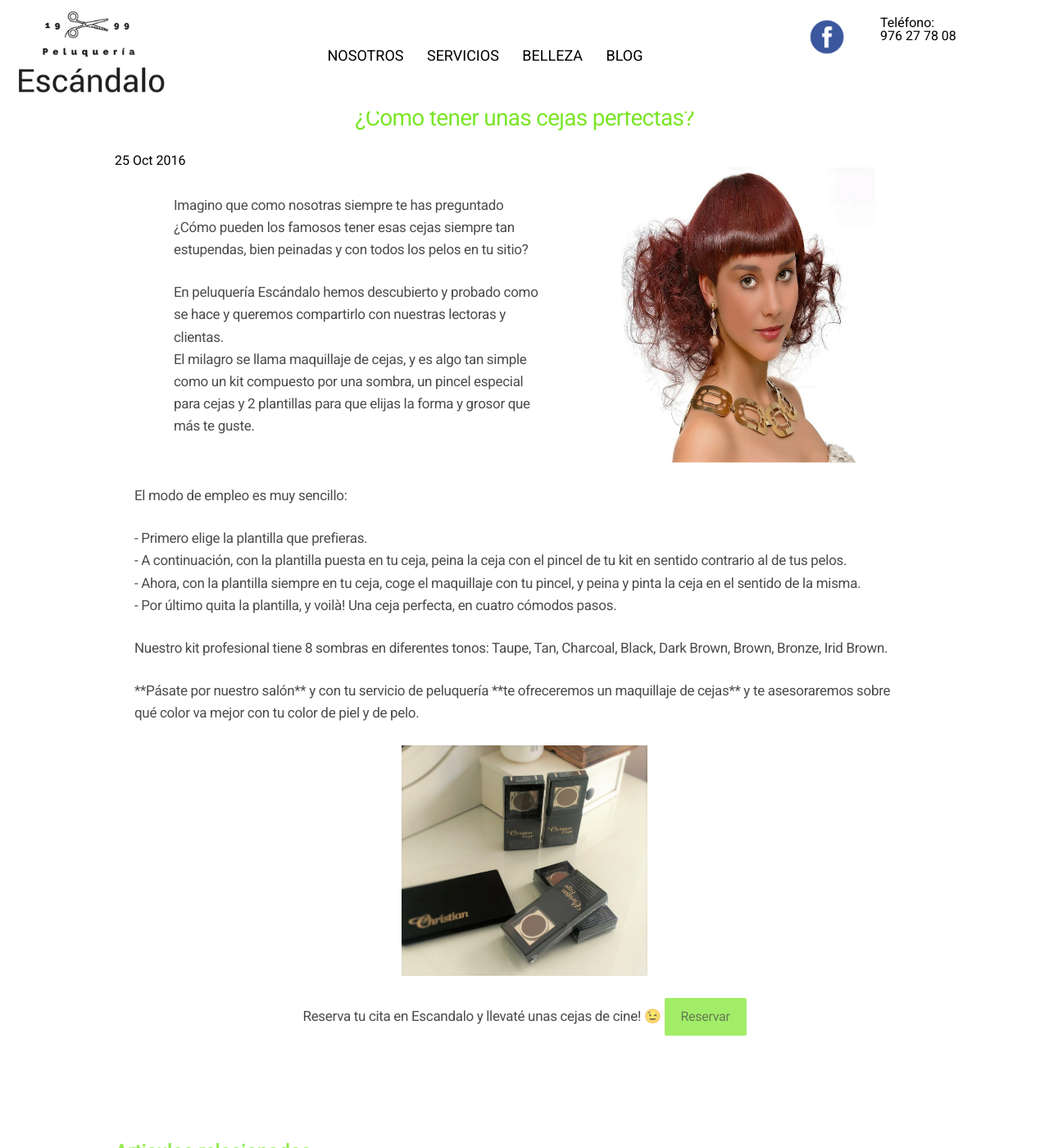
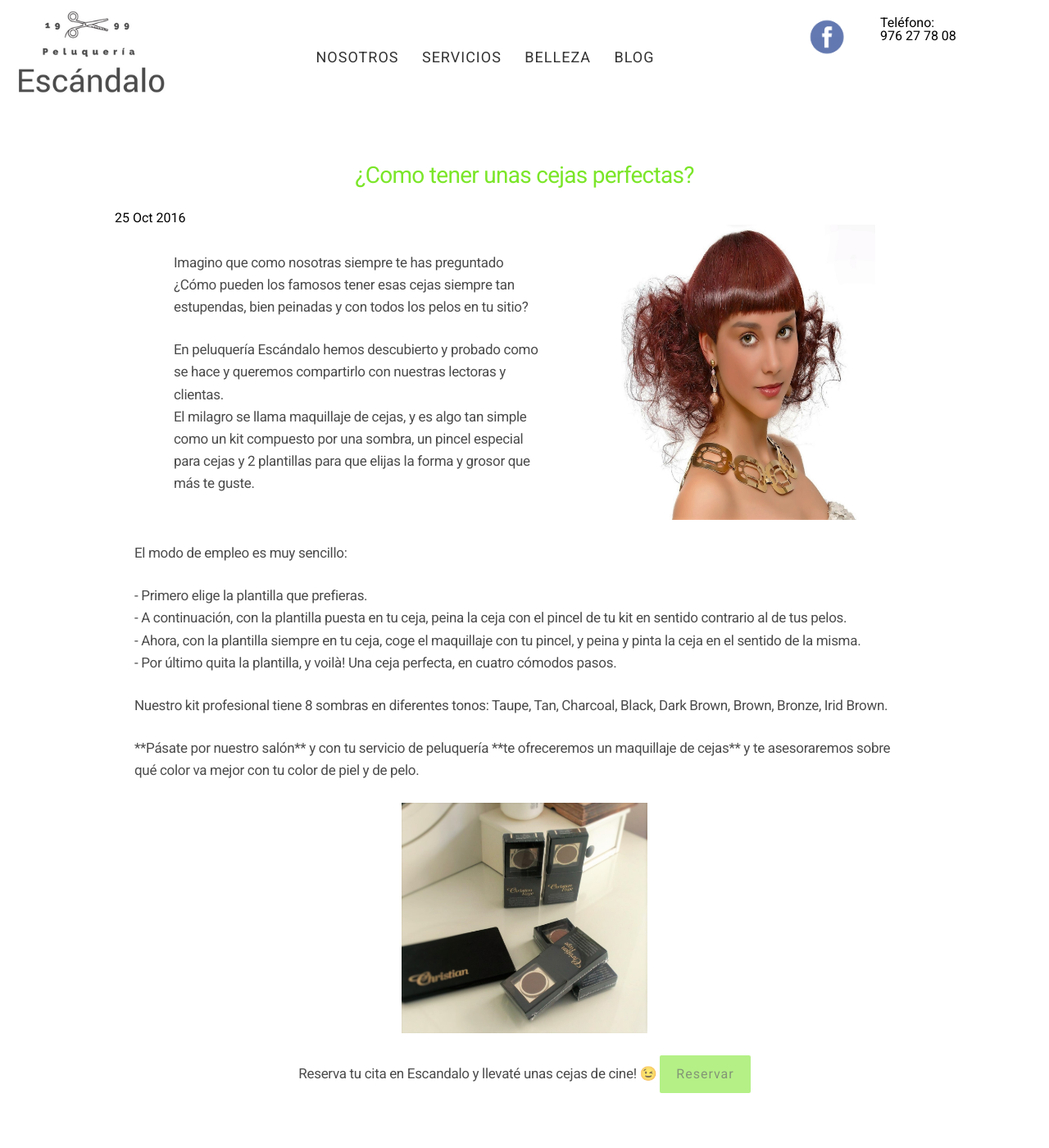
Before and after one commit to peluqueriaescandalo/peluqueriaescandalo.github.io, a Jekyll site: the page built from _posts/2016-10-25-como-tener-unas-cejas-perfectas.md, in a window 1280 px wide and 1400 px high. Shown: the whole window at 82% size. Built offline with Jekyll 4.4.1, drawn with Linux system fonts in a browser that asks for light colours.

Commit message:
updated images

```diff
--- a/_includes/footer.html
+++ b/_includes/footer.html
@@ -3,6 +3,6 @@
     <iframe src="https://www.google.com/maps/embed?pb=!1m18!1m12!1m3!1d2982.106749208902!2d-0.8865970845666054!3d41.6318239792425!2m3!1f0!2f0!3f0!3m2!1i1024!2i768!4f13.1!3m3!1m2!1s0xd591518d8fb6ce3%3A0x31cb6f33cc25090e!2sEscandalo!5e0!3m2!1ses!2ses!4v1476285270744" width="450" height="300" frameborder="0" style="border:0" allowfullscreen></iframe>
   </div>
   <div>
-    <a href="www.peluqueriaescandalozaragoza.es/blog"><img src="img/blog.png" width="400" height="auto" alt="blog peluqueria Escandalo"></a>
+    <a href="www.peluqueriaescandalozaragoza.es/blog"><img src="{{ site.url }}/img/blog.png" width="400" height="auto" alt="blog peluqueria Escandalo"></a>
   </div>
 </footer>
--- a/_includes/header.html
+++ b/_includes/header.html
@@ -11,7 +11,7 @@
     </ul>
   </nav>
   <div class="header-facebook">
-    <a href="https://www.facebook.com/peluqueria.escandalo?fref=ts"> <img src="img/facebook.png" width="50" height="auto" alt="facebook peluqueria escandalo"> </a>
+    <a href="https://www.facebook.com/peluqueria.escandalo?fref=ts"> <img src="{{ site.url }}/img/facebook.png" width="50" height="auto" alt="facebook peluqueria escandalo"> </a>
   </div>
   <span class="header-direccion">
     Teléfono: <br>
--- a/_layouts/forms.html
+++ b/_layouts/forms.html
@@ -9,7 +9,7 @@
 <div id="wufoo-z17hhplr1iz7zyo">
 Fill out my <a href="https://saramiguel.wufoo.com/forms/z17hhplr1iz7zyo">online form</a>.
 </div>
-<div id="wuf-adv" style="font-family:inherit;font-size: small;color:#a7a7a7;text-align:center;display:block;">The easy to use <a href="http://wufoo.com.mx/form-builder/">Wufoo form builder</a> helps you make forms easy, fast, and fun.</div>
+<div id="wuf-adv" style="font-family:inherit;font-size: small;color:#a7a7a7;text-align:center;display:block;"></div>
 <script type="text/javascript">var z17hhplr1iz7zyo;(function(d, t) {
 var s = d.createElement(t), options = {
 'userName':'saramiguel',
--- a/css/styles.css
+++ b/css/styles.css
@@ -73,7 +73,7 @@
   margin-bottom: 5px
 }
 .post-title{
-	margin-top: 130px
+	margin-top: 200px
 }
 p{
   display: block;
@@ -214,9 +214,17 @@
 a{
   text-align: right;
   text-decoration: none;
-  font-style: bold;
   color: black;
+	margin-bottom: 10px;
+	opacity: 0.80;
+	letter-spacing: 1px;
+	font-weight: 400;
+	line-height: 1.6;
 }
+.footer{
+	padding: 5px;
+}
+
 @media only screen and (max-width: 1024px) {
   .header-nav {
     display: none;
```
Also changed, not shown: img/errores-secandote-pelo.png.
